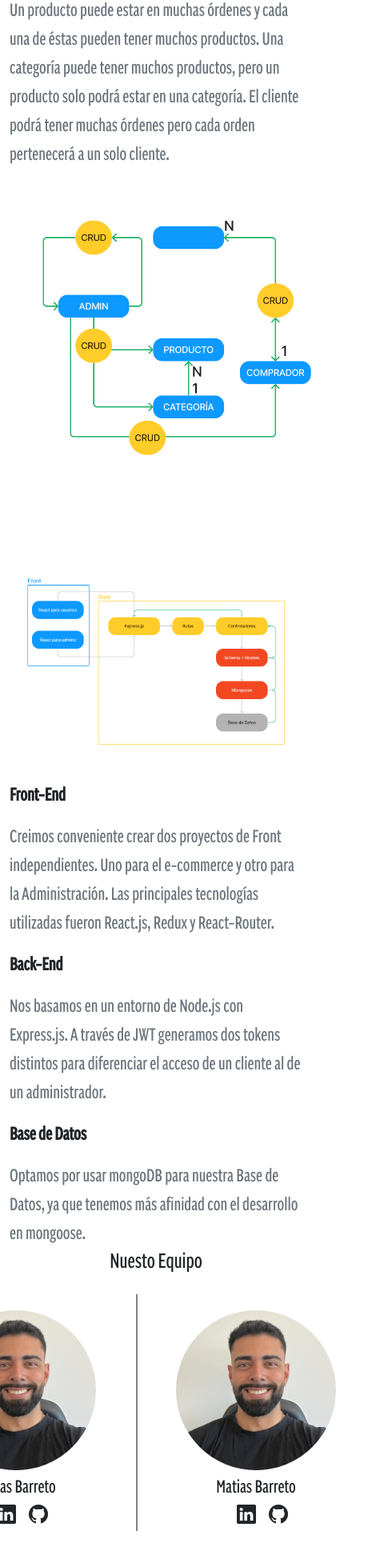
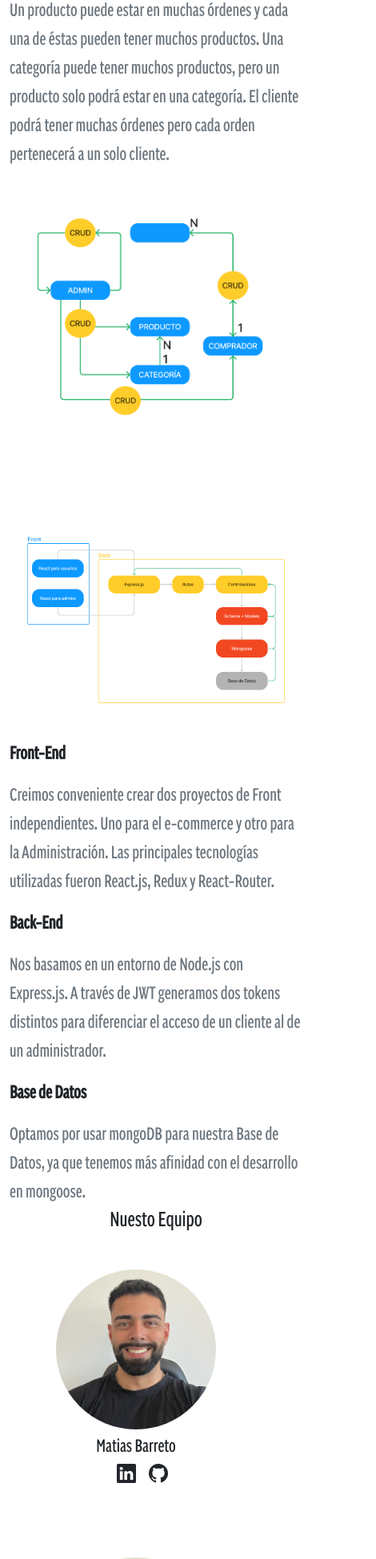
Before and after one commit to emilianozapata01/HackAcademy_FinalProyect_E-commerce, a React (Vite) app: page /about-this-proyect in a window 390 px wide. Shown: the part 1933-3882 px from the top of the page at 80% size, 470 px wide, since content can reach past the window. Built offline with nearby package versions, Linux system fonts and the light colour scheme; no server answers.

Commit message:
responsive about us

```diff
--- a/src/pages/AboutThisProyect.jsx
+++ b/src/pages/AboutThisProyect.jsx
@@ -192,9 +192,12 @@ function AboutThisProyect({ hovered, setShowNavAndFooter }) {
         <div className="text-center">
           <h1>Nuesto Equipo</h1>
           <div className="mt-3 d-flex flex-wrap justify-content-center mt-4 gap-5">
-            <div className="d-flex flex-nowrap gap-5">
+            <div className="d-flex flex-wrap gap-5 justify-content-center">
               <div>
-                <div className={`mb-3 ${AboutThisProyectStyle.border}`}>
+                <div
+                  id={AboutThisProyectStyle.person1}
+                  className={`mb-3 ${AboutThisProyectStyle.border}`}
+                >
                   <img
                     className={`mb-3 ${AboutThisProyectStyle.ProfileImage}`}
                     src="mati.jpeg"
@@ -239,9 +242,11 @@ function AboutThisProyect({ hovered, setShowNavAndFooter }) {
                 </div>
               </div>
             </div>
-            <div className="d-flex flex-nowrap gap-5">
-              <div>
-                <div className={AboutThisProyectStyle.border}>
+            <div className="d-flex flex-wrap gap-5 justify-content-center">
+              <div
+                id={AboutThisProyectStyle.person3}
+                className={AboutThisProyectStyle.border}
+              >
                 <img
                   className={`mb-3 ${AboutThisProyectStyle.ProfileImage}`}
                   src="mati.jpeg"
@@ -260,9 +265,12 @@ function AboutThisProyect({ hovered, setShowNavAndFooter }) {
                   </a>
                 </div>
               </div>
-              </div>
+
               <div>
-                <div className={AboutThisProyectStyle.borderLast}>
+                <div
+                  id={AboutThisProyectStyle.person4}
+                  className={AboutThisProyectStyle.borderLast}
+                >
                   <div className={AboutThisProyectStyle.ProfileImage1}>
                     <img
                       className={`mb-3 ${AboutThisProyectStyle.ProfileImage}`}
--- a/src/styles/views/AboutThisProyect.module.css
+++ b/src/styles/views/AboutThisProyect.module.css
@@ -67,14 +67,35 @@
   }
 }
 
+@media (max-width: 768px) {
+  #person1 {
+    border-right: none;
+  }
+}
+@media (max-width: 768px) {
+  #person2 {
+    border-right: none;
+  }
+}
+@media (max-width: 768px) {
+  #person3 {
+    border-right: none;
+  }
+}
+@media (max-width: 768px) {
+  #person4 {
+    border-right: none;
+  }
+}
+
 .ImageStyle1 {
   max-width: 100%;
-  min-width: 25rem;
+  min-width: 21rem;
   height: auto;
 }
 
 .ImageStyle2 {
   max-width: 100%;
-  /* min-width: 55rem; */
+
   height: auto;
 }
```
Lines whose indentation alone changed are shown as unchanged.
